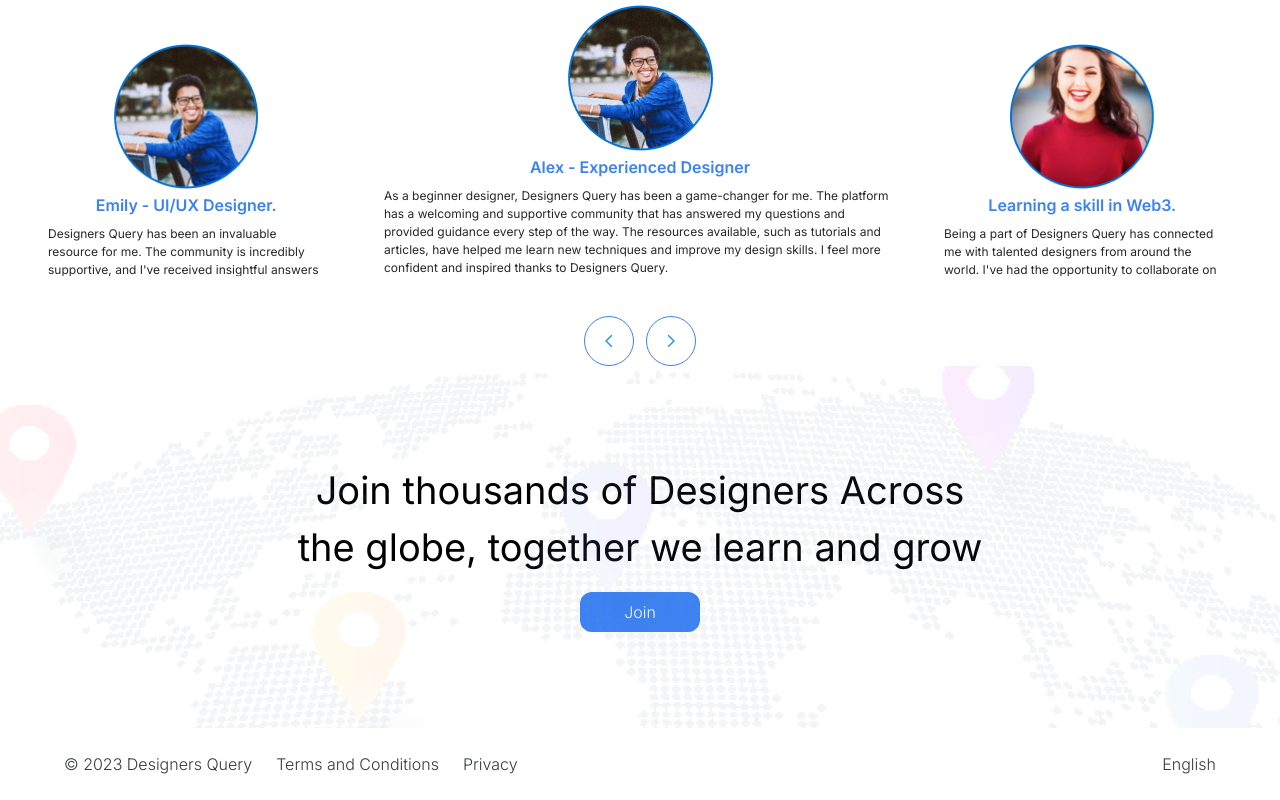
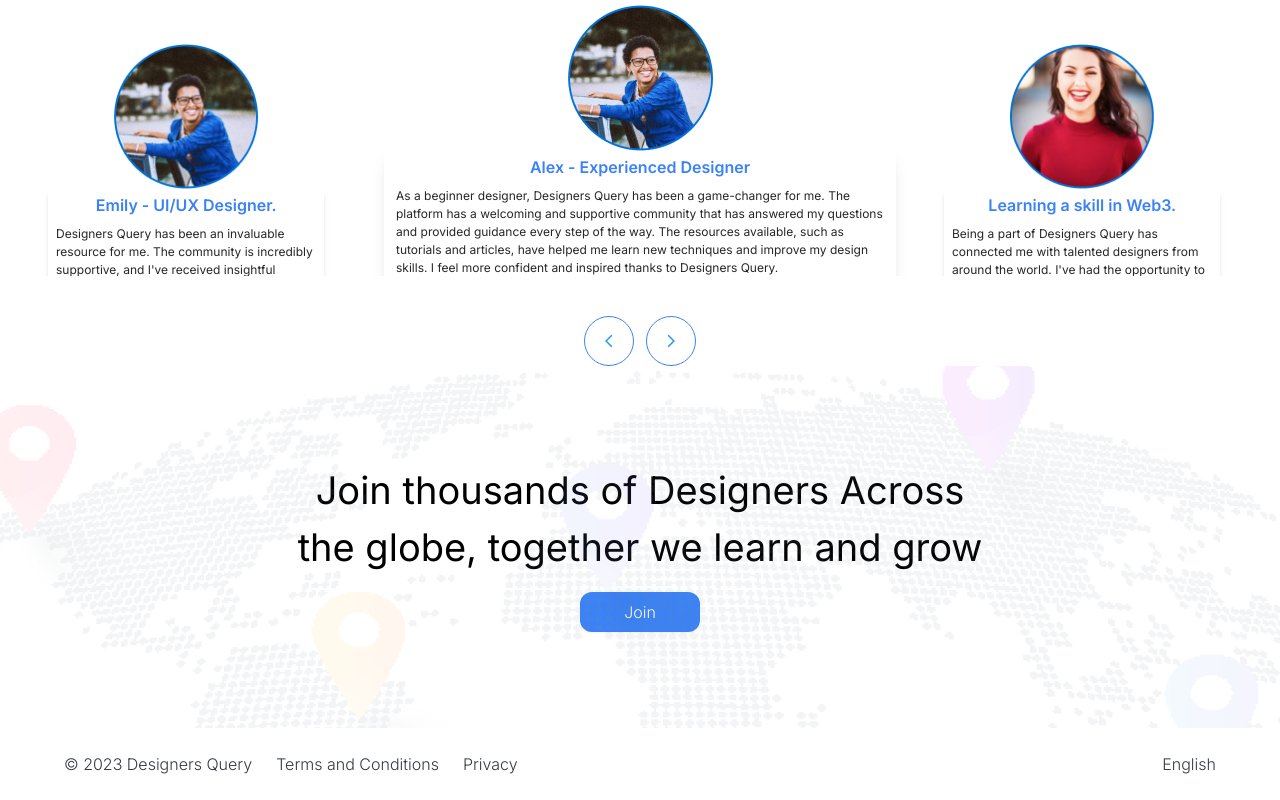
Before and after one commit to Timmydee/dnq, a Next.js app: page / in a window 1280 px wide. Shown: the part 1725-2525 px from the top of the page. Built offline with nearby package versions, Linux system fonts and the light colour scheme.

Commit message:
landing page

```diff
--- a/homeComponent/Testimonial.jsx
+++ b/homeComponent/Testimonial.jsx
@@ -61,15 +61,15 @@
     <div className="w-full ">
       <div className="lg:flex w-[100%] mx-auto justify-between overflow-hidden hidden ">
         {testimonies.map((testimony, index) => (
-          <div className={` flex flex-col items-center shadow-md ${
-            index === slide ? 'w-[40%] h-[271px] relative bg-white rounded-[31.87px] shadow-lg' : 'shadow-md w-[30%] h-[235px] pl-12 pr-[59.55px] pt-10 pb-[12px] bg-white rounded-3xl justify-start items-center inline-flex'
+          <div className={` flex flex-col items-center ${
+            index === slide ? 'w-[40%] h-[271px] relative bg-white rounded-[31.87px]' : ' w-[30%] h-[235px] pl-12 pr-[59.55px] pt-10 pb-[12px] bg-white rounded-3xl justify-start items-center inline-flex'
           }`}>
 
               <div className={`flex items-center justify-center ${index === slide ? 'w-[225px] h-[225px]' : 'w-[144px] h-[144px]'}`}>
                 <img src={testimony.imgUrl} fill alt={testimony.title} />
               </div>
 
-              <div className="flex flex-col items-center justify-center bg-white shadow-zinc-700">
+              <div className={`flex flex-col items-center justify-center bg-white ${index === slide ? "shadow-lg px-3" : "px-2 shadow-md"}`}>
                 <h4 className="text-blue-500 text-[16px] font-semibold mt-1 mb-2">{testimony.title}</h4>
                 <div className="w-[100%] h-[159px] text-zinc-800 text-[12px] font-normal">
                   <span>{testimony.desc} </span>
--- a/tailwind.config.js
+++ b/tailwind.config.js
@@ -15,9 +15,6 @@
           'conic-gradient(from 180deg at 50% 50%, var(--tw-gradient-stops))',
       },
     },
-    boxShadow: {
-      active: '0 0 5px rgba(0, 0, 0, 0.5)',
-    },
   },
   plugins: [],
 }
```
